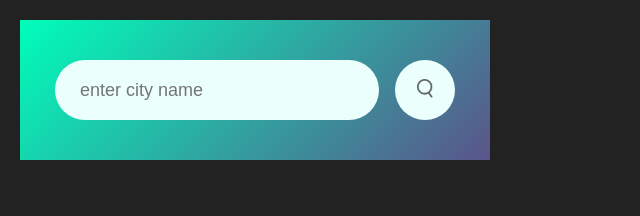
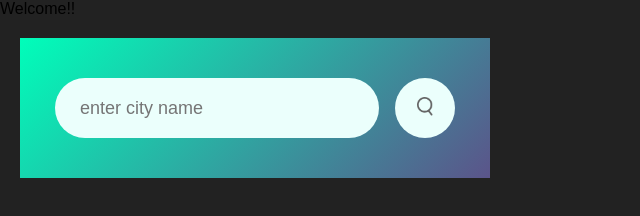
Before and after one commit to Kalyani53/Weather, a website: page index.html in a window 1280 px wide. Shown: the whole page, without its empty margins (0-640 px from the left). Drawn offline with Linux system fonts and the light colour scheme.

Commit message:
File Modified

```diff
--- a/index.html
+++ b/index.html
@@ -6,6 +6,7 @@
     <link rel="stylesheet" href="style.css">
   </head>
   <body>
+      <p>Welcome!!</p>
     <div class="card">
       <div class="search">
         <input type="text" placeholder="enter city name" spellcheck="false">
```
